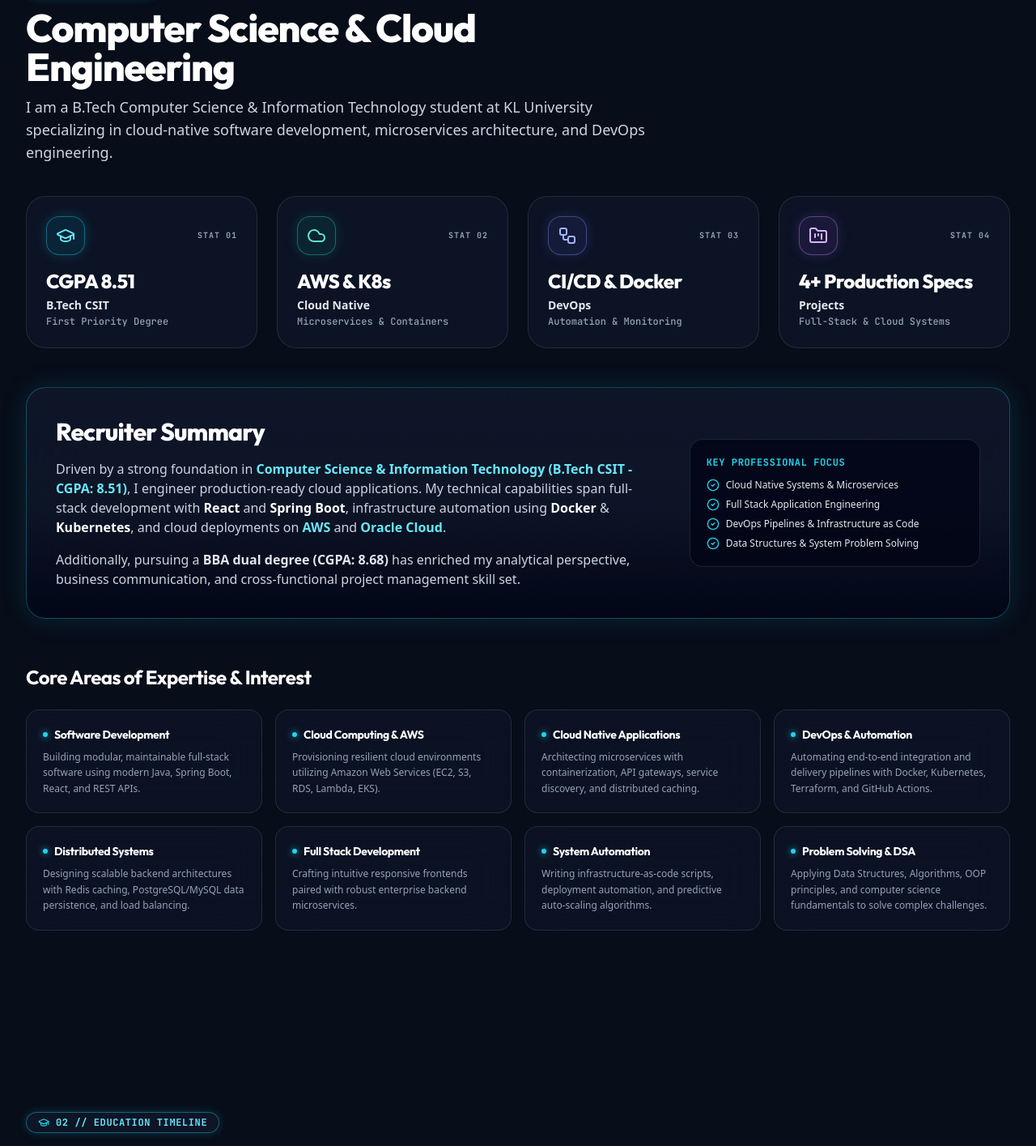
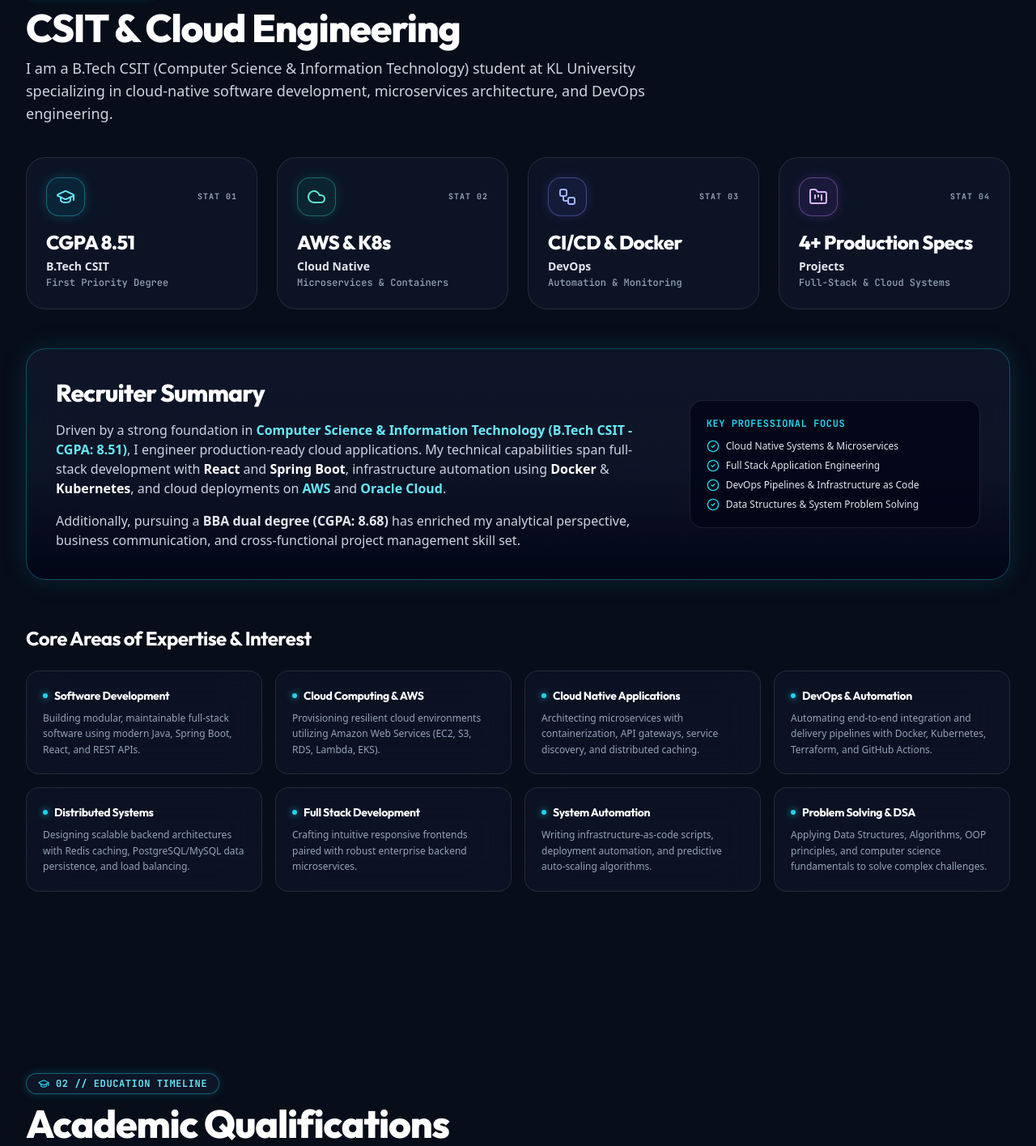
Before and after one commit to BODARITHWIK/rithwik-portfolio, a React (Vite) app: page / in a window 1280 px wide. Shown: the part 1102-2517 px from the top of the page at 81% size. Built offline with nearby package versions, Linux system fonts and the light colour scheme.

Commit message:
feat: update all degree and code spec references to B.Tech CSIT

```diff
--- a/src/components/About.jsx
+++ b/src/components/About.jsx
@@ -73,10 +73,10 @@ function About() {
             <span>01 // ABOUT ME</span>
           </div>
           <h2 className="text-3xl font-extrabold tracking-tight text-white sm:text-4xl lg:text-5xl font-outfit">
-            Computer Science & Cloud Engineering
+            CSIT & Cloud Engineering
           </h2>
           <p className="text-base leading-relaxed text-slate-300 sm:text-lg">
-            I am a B.Tech Computer Science & Information Technology student at KL University specializing in cloud-native software development, microservices architecture, and DevOps engineering.
+            I am a B.Tech CSIT (Computer Science & Information Technology) student at KL University specializing in cloud-native software development, microservices architecture, and DevOps engineering.
           </p>
         </motion.div>
 
--- a/src/components/Education.jsx
+++ b/src/components/Education.jsx
@@ -77,7 +77,7 @@ function Education() {
             Academic Qualifications
           </h2>
           <p className="text-base leading-relaxed text-slate-300 sm:text-lg">
-            My academic journey at KL University, giving top priority to B.Tech Computer Science & Cloud Native Engineering.
+            My academic journey at KL University, giving top priority to B.Tech CSIT & Cloud Native Engineering.
           </p>
         </motion.div>
 
--- a/src/components/Home.jsx
+++ b/src/components/Home.jsx
@@ -35,7 +35,7 @@ function Home() {
   const codeSnippet = `// Boda Rithwik - Cloud Native Engineer
 const engineer = {
   name: "BODA RITHWIK",
-  degree: "B.Tech Computer Science (CGPA: 8.51)",
+  degree: "B.Tech CSIT (CGPA: 8.51)",
   specialization: "Cloud Native & DevOps",
   cloud: ["AWS", "Kubernetes", "Docker"],
   backend: ["Java", "Spring Boot", "REST APIs"],
--- a/src/components/Resumes.jsx
+++ b/src/components/Resumes.jsx
@@ -54,7 +54,7 @@ function Resumes() {
 
               {/* Title & Subtitle */}
               <h3 className="text-2xl font-extrabold tracking-tight text-white sm:text-3xl group-hover:text-cyan-300 transition-colors font-outfit">
-                B.Tech Computer Science Resume
+                B.Tech CSIT Resume
               </h3>
               <p className="text-sm font-bold text-cyan-400 mt-1 font-mono">
                 Computer Science & Information Technology (CSIT) / Cloud Native Engineering
--- a/src/components/Skills.jsx
+++ b/src/components/Skills.jsx
@@ -27,7 +27,7 @@ function Skills() {
     },
     {
       id: "cs",
-      title: "Computer Science",
+      title: "CSIT Fundamentals",
       icon: Cpu,
       color: "border-blue-400/40 text-blue-300 bg-blue-500/10 shadow-[0_0_12px_rgba(59,130,246,0.2)]",
       skills: [
```
